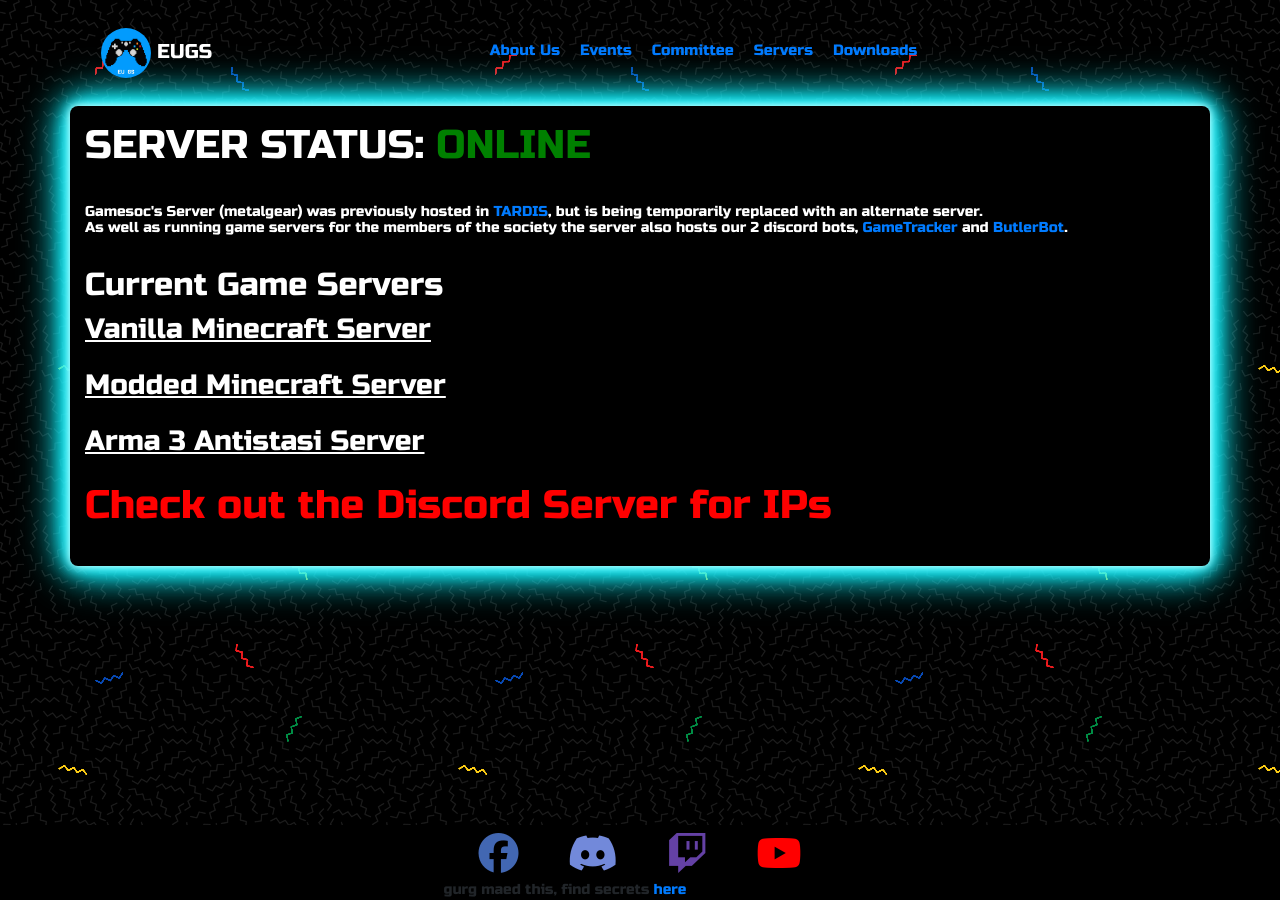
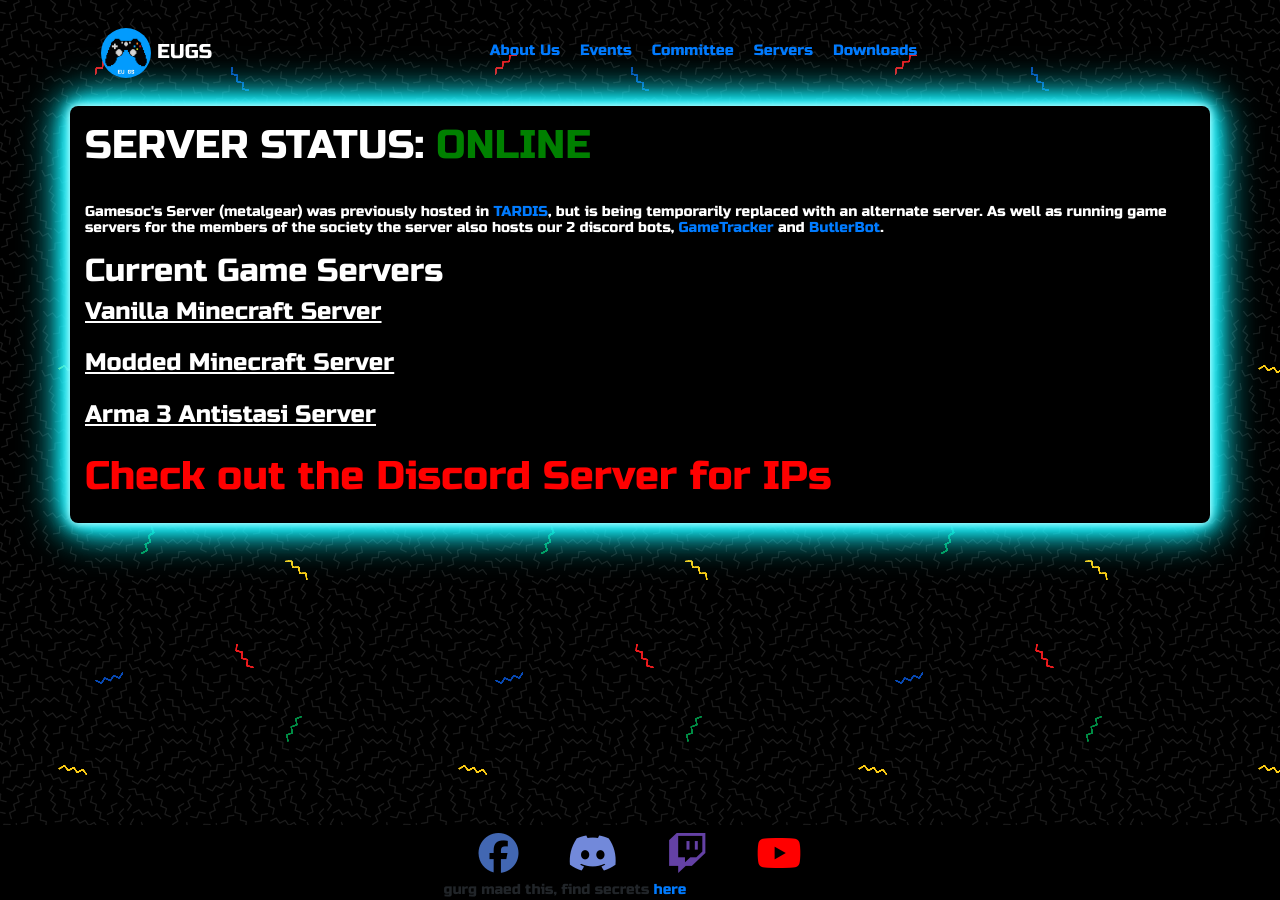
Before and after one commit to Ninteedo/eugs_website, a Jekyll site: the page built from servers.html, in a window 1280 px wide. Built offline with Jekyll 4.4.1, drawn with Linux system fonts in a browser that asks for light colours; nearby versions of some CDN libraries.

```diff
--- a/servers.html
+++ b/servers.html
@@ -8,26 +8,24 @@ title: EUGS Servers
     <h1> SERVER STATUS: <a style="color: green">ONLINE</a><a style="color: black">...Probably</a></h1> <h6><a style="color: black">This doesnt change. shhhhh</a></h6><!-- cheeky -->
 
     <p>
-        Gamesoc's Server (metalgear) was previously hosted in <a href="https://wiki.tardis.ed.ac.uk" >TARDIS</a>, but is being temporarily replaced with an alternate server.<br>
+        Gamesoc's Server (metalgear) was previously hosted in <a href="https://wiki.tardis.ed.ac.uk" >TARDIS</a>, but is being temporarily replaced with an alternate server.
         As well as running game servers for the members of the society the server also hosts our 2 discord bots,
         <a href="https://github.com/GreigHuth/GameTracker"> GameTracker</a> and
         <a href="https://github.com/dkambersky/GamesocButler"> ButlerBot</a>.
     </p>
-    <br>
 
     <h2>Current Game Servers</h2>
 
-    <h3><u>Vanilla Minecraft Server</u></h3>
+    <h4><u>Vanilla Minecraft Server</u></h4>
     <br>
 
-    <h3><u>Modded Minecraft Server</u></h3>
+    <h4><u>Modded Minecraft Server</u></h4>
     <br>
 
-    <h3><u>Arma 3 Antistasi Server</u></h3>
+    <h4><u>Arma 3 Antistasi Server</u></h4>
     <br>
 
     <h1><a style="color: red">Check out the Discord Server for IPs</a></h1>
-    <br>
 
 
 </div>
```
